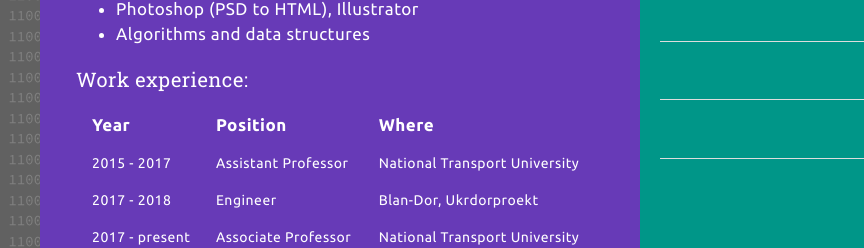
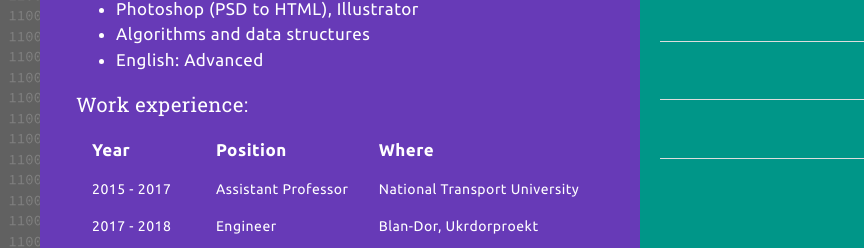
Before and after one commit to IgorKozarchuk/IgorKozarchuk.github.io, a plain HTML site: page index.html in a window 1280 px wide. Shown: the part 1120-1368 px from the top of the page, 0-864 px from the left. Drawn offline with nearby package versions, Linux system fonts and the light colour scheme.

Commit message:
eng advanced

```diff
--- a/index.html
+++ b/index.html
@@ -92,6 +92,7 @@
 										<li>Gulp, Sass, LoDash, Font Awesome</li>
 										<li>Photoshop (PSD to HTML), Illustrator</li>
 										<li>Algorithms and data structures</li>
+										<li>English: Advanced</li>
 									</ul>
 									<h4>Work experience:</h4>
 									<table class="w3-table">
```
